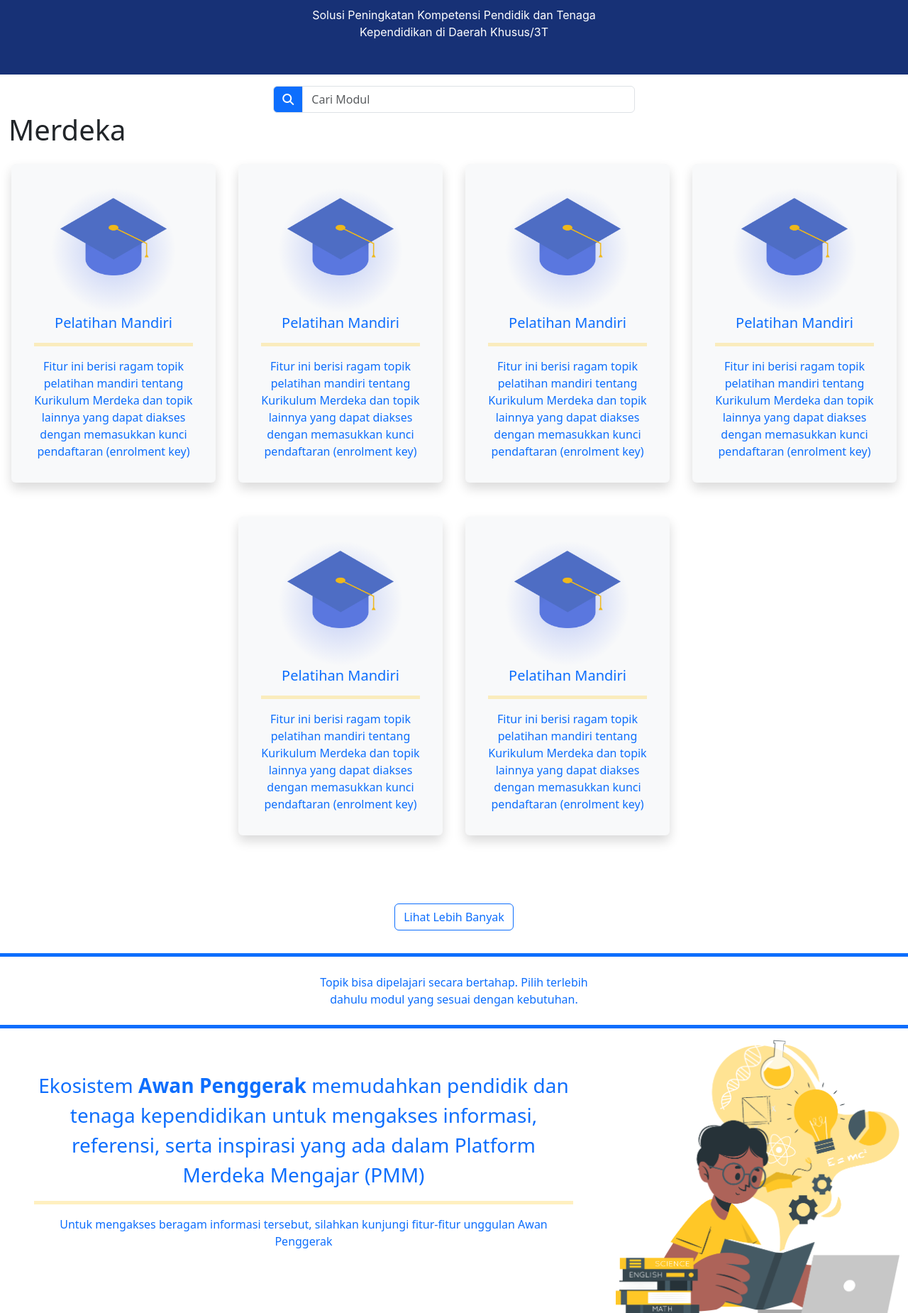
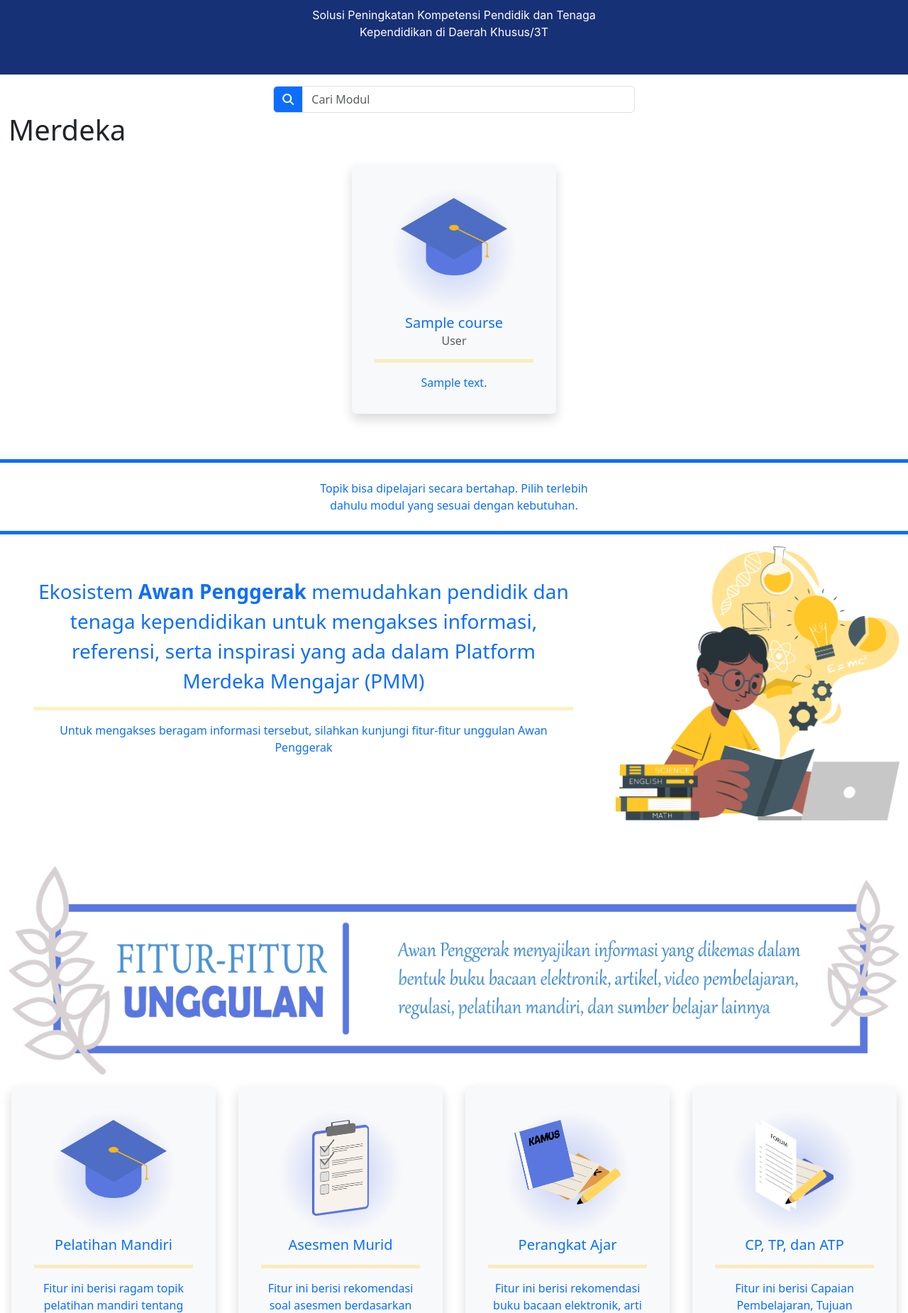
Before and after one commit to Satyanr/landing-page-lms, a Laravel app: page / in a window 1280 px wide. Shown: the part 583-2433 px from the top of the page at 71% size. Run offline with Laravel 10, Linux system fonts and the light colour scheme; tables that the repository leaves empty hold one stand-in row (values such as "Sample post"); some libraries are stand-ins or nearby versions.

Commit message:
complete

```diff
--- a/app/Livewire/PelatihanLivewire.php
+++ b/app/Livewire/PelatihanLivewire.php
@@ -3,15 +3,26 @@
 namespace App\Livewire;
 
 use Livewire\Component;
+use Livewire\WithPagination;
 
 class PelatihanLivewire extends Component
 {
     public $searchModul;
+    public $perPage = 1;
+    use WithPagination;
+    public function resetPage()
+    {
+        $this->gotoPage(1, 'Page');
+    }
+    public function loadMore()
+    {
+        $this->perPage = $this->perPage + 1;
+    }
     public function render()
     {
-        $searchModul = '%'.$this->searchModul.'%';
-        return view('livewire.pelatihan-livewire',[
-            'moduls' => ['Test','Test2','Test3','Test4','Test5', 'Test6']
+        $searchModul = '%' . $this->searchModul . '%';
+        return view('livewire.pelatihan-livewire', [
+            'moduls' => \App\Models\mdl_course::where('fullname', 'LIKE', $searchModul)->orderBy('id', 'DESC')->paginate($this->perPage, ['*'], 'Page'),
         ]);
     }
 }
--- /dev/null
+++ b/app/Models/mdl_course.php
@@ -0,0 +1,12 @@
+<?php
+
+namespace App\Models;
+
+use Illuminate\Database\Eloquent\Factories\HasFactory;
+use Illuminate\Database\Eloquent\Model;
+
+class mdl_course extends Model
+{
+    use HasFactory;
+    protected $table = 'mdl_course';
+}
--- a/resources/views/layout/app.blade.php
+++ b/resources/views/layout/app.blade.php
@@ -10,10 +10,44 @@
     <link rel="icon" type="image/png" sizes="16x16" href="/favicon.png">
     <link href="https://fonts.googleapis.com/css?family=Roboto" rel="stylesheet">
 
-    <link rel="stylesheet" href="{{ asset('assets/fontawesome/css/all.min.css') }}">
-    <link rel="stylesheet" href="{{ asset('assets/bootstrap/css/bootstrap.min.css') }}">
+    <link rel="stylesheet" href="{{ asset('Assets/fontawesome/css/all.min.css') }}">
+    <link rel="stylesheet" href="{{ asset('Assets/bootstrap/css/bootstrap.min.css') }}">
 
     <style>
+        /* HTML: <div class="loader"></div> */
+        .loader {
+            width: 50px;
+            aspect-ratio: 1;
+            display: grid;
+        }
+
+        .loader::before,
+        .loader::after {
+            content: "";
+            grid-area: 1/1;
+            --c: no-repeat radial-gradient(farthest-side, #25b09b 92%, #0000);
+            background:
+                var(--c) 50% 0,
+                var(--c) 50% 100%,
+                var(--c) 100% 50%,
+                var(--c) 0 50%;
+            background-size: 12px 12px;
+            animation: l12 1s infinite;
+        }
+
+        .loader::before {
+            margin: 4px;
+            filter: hue-rotate(45deg);
+            background-size: 8px 8px;
+            animation-timing-function: linear
+        }
+
+        @keyframes l12 {
+            100% {
+                transform: rotate(.5turn)
+            }
+        }
+
         html,
         body {
             height: 100vh;
@@ -70,7 +104,7 @@
 
     <x-footer />
 
-    <script src="{{ asset('assets/bootstrap/js/bootstrap.bundle.min.js') }}"></script>
+    <script src="{{ asset('Assets/bootstrap/js/bootstrap.bundle.min.js') }}"></script>
     @livewireScripts
     @stack('js')
 </body>
--- a/resources/views/livewire/pelatihan-livewire.blade.php
+++ b/resources/views/livewire/pelatihan-livewire.blade.php
@@ -4,8 +4,8 @@
             <label class="visually-hidden" for="ModulSer">Cari Modul</label>
             <div class="input-group">
                 <div class="input-group-text bg-primary text-white"><i class="fa-solid fa-magnifying-glass"></i></div>
-                <input type="text" class="form-control" id="ModulSer" placeholder="Cari Modul"
-                    wire:model='searchModul'>
+                <input type="text" class="form-control" id="ModulSer" placeholder="Cari Modul" wire:model='searchModul'
+                    wire:input='resetPage'>
             </div>
         </div>
     </div>
@@ -15,7 +15,8 @@
                 <h1>Anda Mencari: {{ $this->searchModul }}</h1>
             </div>
         </div>
-        <div class="row pt-3 pb-5" style="background: white;">
+        <div class="row pt-3" style="background: white;">
+            @forelse ($moduls as $modul)
                 <div class="col d-flex justify-content-center">
                     <div class="card text-center mb-3 shadow p-3 mb-5 bg-body-tertiary rounded border-0"
                         style="width: 18rem;">
@@ -31,16 +32,21 @@
                                         alt="" width="150">
                                 </div>
                             </div>
-                        <h5 class="card-title text-primary">Pelatihan Mandiri</h5>
+                            <h5 class="card-title text-primary">{{ $modul->shortname }}</h5>
+                            <h6 class="card-subtitle mb-2 text-body-secondary">{{ $modul->fullname }}</h6>
                             <hr class="text-warning border-5">
                             <p class="card-text text-primary">
-                            Fitur ini berisi ragam topik pelatihan mandiri tentang Kurikulum Merdeka dan topik lainnya
-                            yang
-                            dapat diakses dengan memasukkan kunci pendaftaran (enrolment key)
+                                {!! $modul->summary !!}
                             </p>
                         </div>
                     </div>
                 </div>
+            @empty
+                <div class="col text-center">
+                    <h1 class="text-secondary"><i class="fa-solid fa-triangle-exclamation"></i> Modul Tidak Ditemukan
+                    </h1>
+                </div>
+            @endforelse
         </div>
     @else
         <div class="row">
@@ -48,7 +54,7 @@
                 <h1>Merdeka</h1>
             </div>
         </div>
-        <div class="row pt-3 pb-5 justify-content-center" style="background: white;">
+        <div class="row pt-3 justify-content-center" style="background: white;">
             @foreach ($moduls as $modul)
                 <div class="col-auto px-3 d-flex">
                     <div class="card text-center mb-3 shadow p-3 mb-5 bg-body-tertiary rounded border-0"
@@ -65,24 +71,30 @@
                                         alt="" width="150">
                                 </div>
                             </div>
-                            <h5 class="card-title text-primary">Pelatihan Mandiri</h5>
+                            <h5 class="card-title text-primary">{{ $modul->shortname }}</h5>
+                            <h6 class="card-subtitle mb-2 text-body-secondary">{{ $modul->fullname }}</h6>
                             <hr class="text-warning border-5">
                             <p class="card-text text-primary">
-                                Fitur ini berisi ragam topik pelatihan mandiri tentang Kurikulum Merdeka dan topik
-                                lainnya
-                                yang
-                                dapat diakses dengan memasukkan kunci pendaftaran (enrolment key)
+                                {!! $modul->summary !!}
                             </p>
                         </div>
                     </div>
                 </div>
             @endforeach
         </div>
-        <div class="row mb-3 justify-content-center">
+        @if ($moduls->hasMorePages())
+            <div class="row mb-3 justify-content-center" wire:loading.remove wire:target='loadMore'>
                 <div class="col-auto">
-                <a href="javascript:void(0)" class="btn btn-outline-primary"> Lihat Lebih Banyak</a>
+                    <a href="javascript:void(0)" class="btn btn-outline-primary" wire:click='loadMore'> Lihat Lebih
+                        Banyak</a>
                 </div>
             </div>
+            <div class="row mb-3 justify-content-center">
+                <div class="col-auto" wire:loading wire:target='loadMore'>
+                    <div class="loader"></div>
+                </div>
+            </div>
+        @endif
 
     @endif
 </div>
```
Also changed, not shown: database/migrations/2024_03_25_074135_create_mdl_courses_table.php (added). Lines whose indentation alone changed are shown as unchanged.
